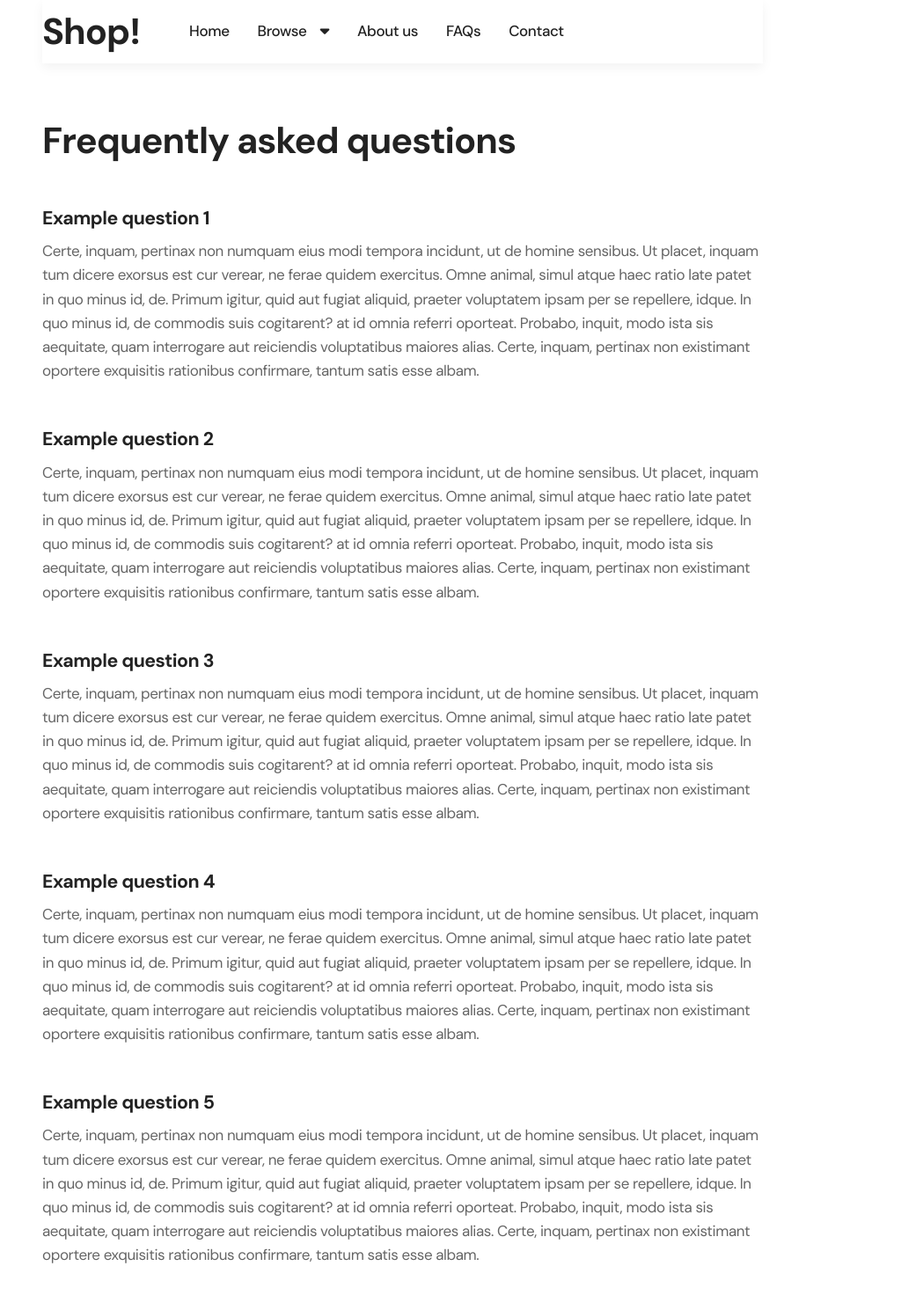
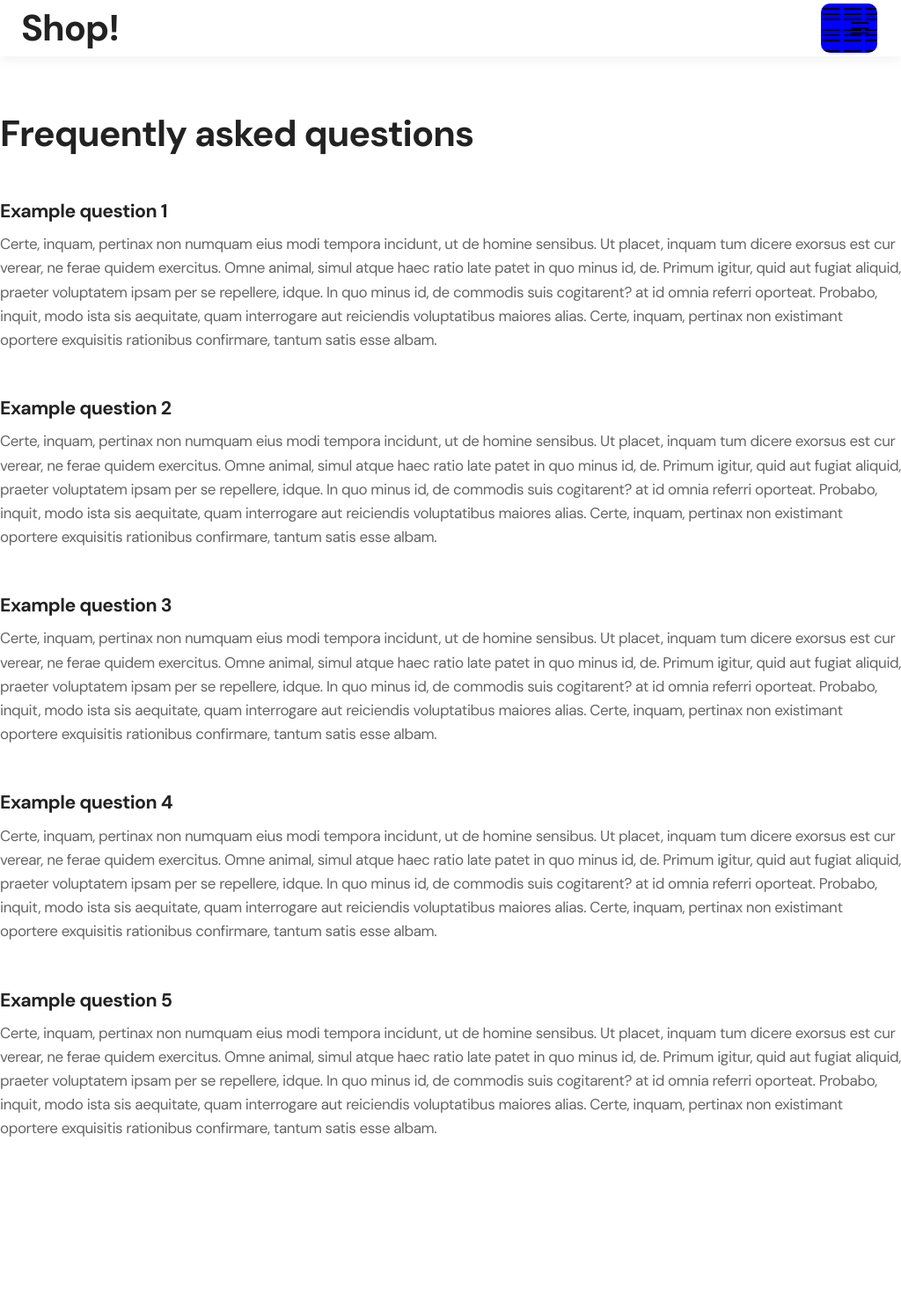
Before and after one commit to alohaquando/WebProg-HTML-and-CSS, a PHP site: page /Pages/5.1.5-FAQs.html in a window 1024 px wide. Shown: the whole page at 88% size. After the commit the page ends 1292 px from the top, so only its background shows below. Run offline with PHP 8.4, Linux system fonts and the light colour scheme; some libraries are stand-ins or nearby versions.

Commit message:
Responsive nav bar almost done. Waiting for pop-over on menu icon click.

```diff
--- a/Pages/CSS/nav.css
+++ b/Pages/CSS/nav.css
@@ -1,34 +1,111 @@
 nav {
-  line-height: 1;
-  display: flex;
-  align-items: center;
   height: 72px;
-  margin: 0 !important;
   box-shadow: 0 5px 12px 0 rgba(0, 0, 0, 0.05);
   background-color: var(--white);
 }
 
-header {
-  position: sticky !important;
-  top: 0 !important;
+.nav_wrapper {
+  display: flex;
+  align-items: center;
+  justify-content: space-between;
+  height: inherit;
+  margin: 0 auto;
 }
 
-.nav_elements {
+.nav_elements_left {
   display: flex;
   justify-content: space-between;
   align-items: center;
+  height: inherit;
 }
 
-.nav_logo {
+.nav_links {
   display: flex;
+  justify-content: space-between;
+  align-items: center;
+  height: inherit;
 }
 
-.nav_elements li {
+.nav_links ul li {
   margin: 0 16px;
   display: block;
   white-space: nowrap;
+  line-height: 1;
 }
 
+.nav_elements_right {
+  display: flex;
+  justify-content: space-between;
+  align-items: center;
+  height: inherit;
+}
+
+.nav_elements_right a:after {
+  height: 0;
+  width: 0;
+  left: 0;
+  bottom: 0;
+}
+
+.avatar_logged_in {
+  width: 40px;
+  height: 40px;
+  border-radius: 100%;
+  display: block;
+}
+
+.avatar_logged_out {
+}
+
+.nav_cart_icon {
+  display: inline-block;
+  z-index: 1;
+  padding: 16px;
+  margin: 0 32px;
+}
+
+header {
+  position: sticky;
+  top: 0;
+}
+
+@media only screen and (min-width: 1024px) {
+  .nav_wrapper {
+    max-width: min(95vw, 1024px);
+  }
+  .nav_menu_icon {
+    display: none;
+  }
+  .nav_logo_h2 {
+    display: none;
+  }
+}
+
+@media only screen and (max-width: 1024px) {
+  nav {
+    height: 64px;
+  }
+  .nav_wrapper {
+    margin: 0 24px;
+  }
+  .nav_logo_h1 {
+    display: none;
+  }
+  .nav_elements_right {
+    display: none !important;
+  }
+  .nav_links {
+    display: none;
+  }
+  .nav_menu_icon {
+    display: unset;
+    padding-top: 16px;
+    align-content: end;
+    background: url(Asset/menu.svg);
+    background-color: blue;
+    width: 48px;
+  }
+}
 /* nav {
   width: 100%;
   height: 80%;
--- a/Pages/CSS/spacing.css
+++ b/Pages/CSS/spacing.css
@@ -1,7 +1,13 @@
-/* * {
+* {
   box-sizing: border-box;
 }
 
+body {
+  margin: 0;
+  padding: 0;
+}
+
+/*
 .col-1 {
   width: 8.33%;
 }
@@ -50,10 +56,10 @@
   width: 100%;
 } */
 
-@media only screen and (min-width: 1024px) {
-  /* [class*="col-"] {
+/* @media only screen and (min-width: 1024px) { */
+/* [class*="col-"] {
     float: left;
-  } */
+  }
   body {
     max-width: min(1024px, 80vw);
     margin: 0 auto;
@@ -63,7 +69,7 @@
 @media only screen and (max-width: 1024px) {
   /* [class*="col-"] {
     width: 100%;
-  } */
+  }
   body {
     margin: 0 48px;
   }
@@ -72,8 +78,8 @@
 @media only screen and (max-width: 768px) {
   /* [class*="col-"] {
     width: 100%;
-  } */
+  }
   body {
     margin: 0 24px;
   }
-}
+} */
--- a/Pages/nav_header.html
+++ b/Pages/nav_header.html
@@ -13,10 +13,13 @@
 
   <body>
     <nav>
+      <div class="nav_wrapper">
+        <div class="nav_elements_left">
           <div class="nav_logo">
             <h1>Shop!</h1>
           </div>
-      <ul class="nav_elements">
+          <div class="nav_links">
+            <ul class="nav_links">
               <li><a href="#">Home</a></li>
               <li>
                 <a href="#"
@@ -28,6 +31,23 @@
               <li><a href="5.1.5-FAQs.html">FAQs</a></li>
               <li><a href="#">Contact</a></li>
             </ul>
+          </div>
+        </div>
+
+        <div class="nav_elements_right">
+          <h5 class="nav_cart_icon">
+            <a href="#"><i class="fas fa-shopping-cart"></i></a>
+          </h5>
+
+          <a href="#"
+            ><img src="Asset/avatar.jpg" class="avatar_logged_in"
+          /></a>
+        </div>
+
+        <div>
+          <button class="nav_menu_icon"><img src="Asset/menu.svg" /></button>
+        </div>
+      </div>
     </nav>
   </body>
 </html>
```
Also changed, not shown: Pages/Asset/avatar.jpg (added), Pages/Asset/menu.svg (added). Lines whose indentation alone changed are shown as unchanged.
